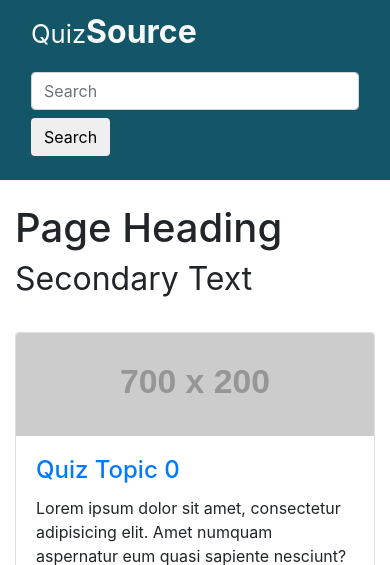
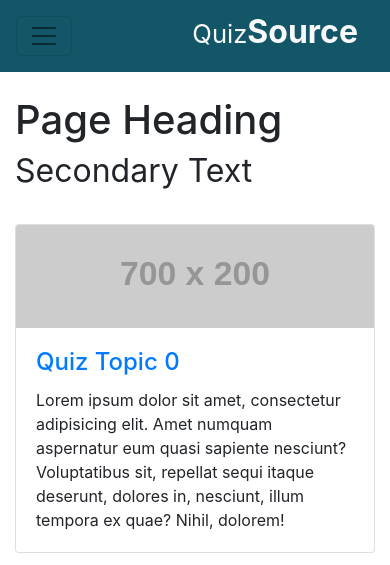
Before and after one commit to kaushal-py/QuizSource, a Flask app: page /all in a window 390 px wide. Shown: the top 565 px of the page. Run offline with Flask 2, Linux system fonts and the light colour scheme; grey boxes labelled with a size stand in for pictures from a placeholder-image service; some libraries are stand-ins or nearby versions.

Commit message:
Make navbar responsive

```diff
--- a/templates/base.html
+++ b/templates/base.html
@@ -11,8 +11,23 @@
     <title>QuizSource - The source for all quiz questions </title>
   </head>
   <body>
+      <nav class="navbar navbar-toggleable-md navbar-light" style="background-color: #135667;">
+        <button class="navbar-toggler navbar-toggler-right" type="button" data-toggle="collapse" data-target="#navbarTogglerDemo02" aria-controls="navbarTogglerDemo02" aria-expanded="false" aria-label="Toggle navigation">
+          <span class="navbar-toggler-icon"></span>
+        </button>
+        <a class="navbar-brand text-light" href="/"><h2><small>Quiz</small><strong>Source</strong></h2></a>
 
-    <nav class="navbar navbar-light" style="background-color: #135667;">
+
+        <div class="collapse navbar-collapse" id="navbarTogglerDemo02">
+
+          <form class="form-inline my-2 my-lg-0">
+            <input class="form-control mr-sm-2" type="text" placeholder="Search">
+            <button class="btn btn-outline-success my-2 my-sm-0" type="submit">Search</button>
+          </form>
+        </div>
+      </nav>
+
+    <!-- <nav class="navbar-collapse collpase navbar-light" style="background-color: #135667;">
       <div class="container">
         <a class="navbar-brand text-light" href="/"><h2><small>Quiz</small><strong>Source</strong></h2></a>
 
@@ -21,7 +36,7 @@
           <button class="btn btn-default my-2 my-sm-0" type="submit">Search</button>
         </form>
       </div>
-    </nav>
+    </nav> -->
 
     {% block content %}{% endblock %}
 
```
